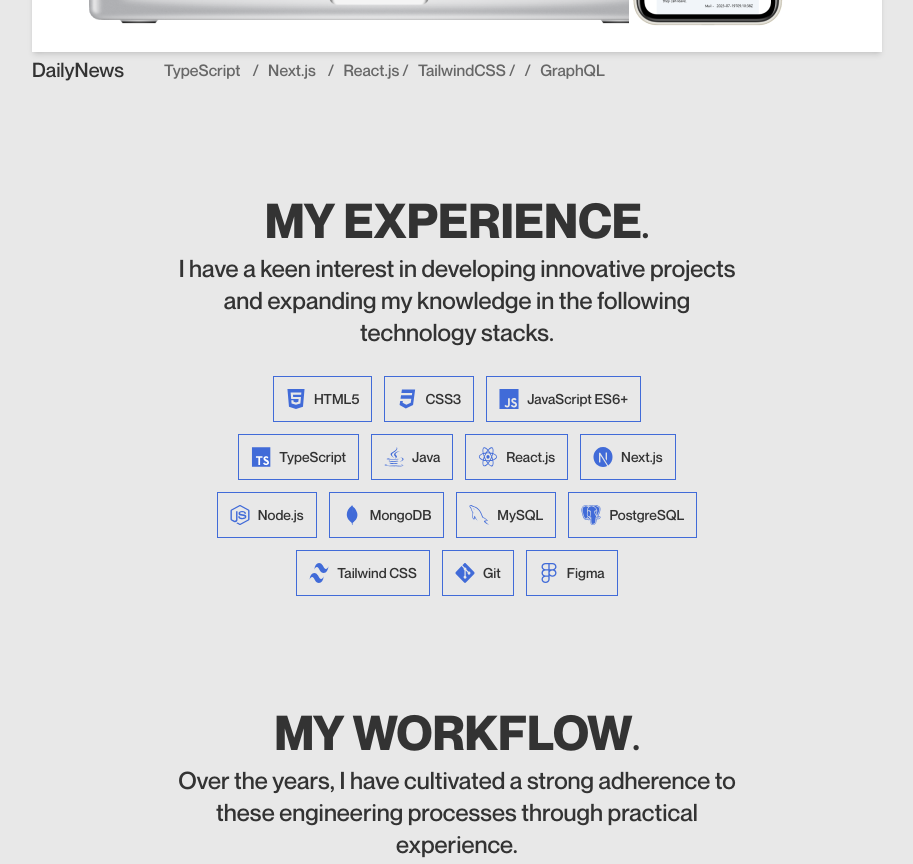
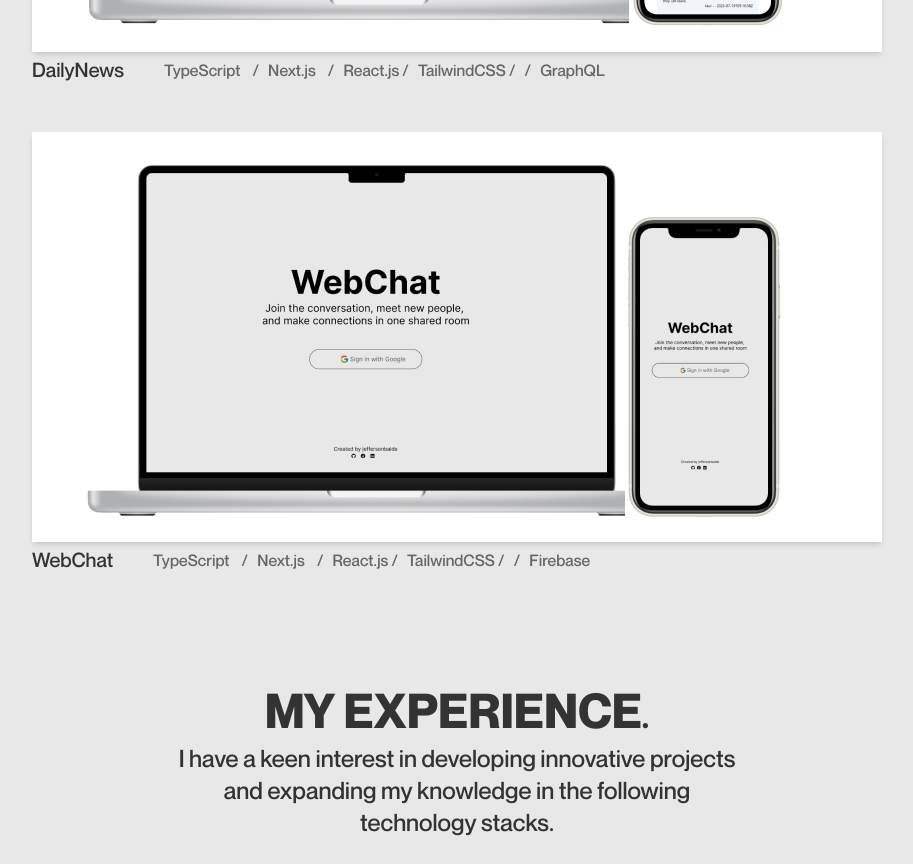
Before and after one commit to jeffersonbalde/jeffersonbalde.me, a Next.js app: page / in a window 1280 px wide. Shown: the part 3360-4224 px from the top of the page, without its empty margins (183-1096 px from the left). Built offline with nearby package versions, Linux system fonts and the light colour scheme.

Commit message:
updating works and footer

```diff
--- a/components/Footer.tsx
+++ b/components/Footer.tsx
@@ -258,11 +258,11 @@
             <div className='mt-14 flex flex-col justify-center items-center text-center'>
                 <div className='flex flex-row justify-center gap-3 items-center'>
                     <Link
-                        href="email"
+                        href={'mailto:jeffersonbalde13@gmail.com'}
                     >
                         <Image
                             src={email}
-                            alt='Github Image'
+                            alt='Email'
                         />
                     </Link>
                     <Link
@@ -271,7 +271,7 @@
                     >
                         <Image
                             src={github}
-                            alt='Linked Image'
+                            alt='Github'
                         />
                     </Link>
                     <Link
@@ -280,7 +280,7 @@
                     >
                         <Image
                             src={linkedin}
-                            alt='Resume Image'
+                            alt='LinkedIn'
                         />
                     </Link>
                 </div>
--- a/components/Projects.tsx
+++ b/components/Projects.tsx
@@ -8,6 +8,7 @@
 import project4 from '../public/assets/project4.png'
 import project5 from '../public/assets/project5.png'
 import project6 from '../public/assets/project6.png'
+import project7 from '../public/assets/project7.png'
 import { motion, useAnimation, useInView } from 'framer-motion';
 import { idText } from 'typescript';
 
@@ -279,6 +280,42 @@
                         <h6 className='text-grey text-[15px] md:text-[16px] ml-5'>TypeScript &nbsp;&nbsp; /&nbsp;&nbsp; Next.js &nbsp;&nbsp; /&nbsp;&nbsp; React.js /&nbsp;&nbsp; TailwindCSS /&nbsp;&nbsp; /&nbsp;&nbsp; GraphQL</h6>
                      </div>
         </div>
+
+        <div className='mt-12'>
+                <motion.div
+                    className='relative group hover:bg-[#FFFFFF] hover:shadow-slate-200 shadow-md'
+                    whileHover={{
+                        x: 0,
+                        y: 0,
+                        scale: 0.99,
+                        rotate: 0,
+                    }}
+                    transition={{duration: 0.2}}
+                >
+                        <Image
+                            src={project7}
+                            alt="scc website"
+                            className='object-cover group-hover:opacity-[0.06] h-64 w-[470px] bg-center sm:w-[623px] sm:h-[330px] md:w-[730px] md:h-[360px] lg:w-[850px] lg:h-[410px]'
+                        />
+                        <div className='absolute top-1/2 left-1/2 transform -translate-x-1/2 -translate-y-1/2 hidden group-hover:block w-[290px] sm:w-[500px] md:w-[610px] lg:w-[700px]'>
+                            <div className='text-center'>
+                                <p className='text-xl sm:text-3xl md:text-4xl'>
+                                    <span className='text-grey font-bold'>WebChat </span>
+                                    <span className='text-grey'>is a web application for users to chat in a one shared room.</span>
+                                </p>
+                            </div>
+                            <div className='mt-4 text-grey text-[17px] sm:text-xl md:text-2xl text-center'>
+                                <a href="https://jffbeshyconvo.vercel.app" target='_blank' className='mr-4 text-lg text-blue sm:text-2xl hover:underline decoration-1 '>View Website</a>
+                                {/* <a href="#">Github</a> */}
+                            </div>
+                        </div>
+                    </motion.div>
+                    <div className='mt-1 flex flex-row items-center'>
+                        <h2 className='text-lg mr-5 text-black md:text-xl'>WebChat</h2>
+                        {/* <h6 className='text-grey mr-5 text-[12px] md:text-[15px]'>/</h6> */}
+                        <h6 className='text-grey text-[15px] md:text-[16px] ml-5'>TypeScript &nbsp;&nbsp; /&nbsp;&nbsp; Next.js &nbsp;&nbsp; /&nbsp;&nbsp; React.js /&nbsp;&nbsp; TailwindCSS /&nbsp;&nbsp; /&nbsp;&nbsp; Firebase</h6>
+                     </div>
+        </div>
      </div>
   )
 }
```
Also changed, not shown: public/assets/project7.png (added).
